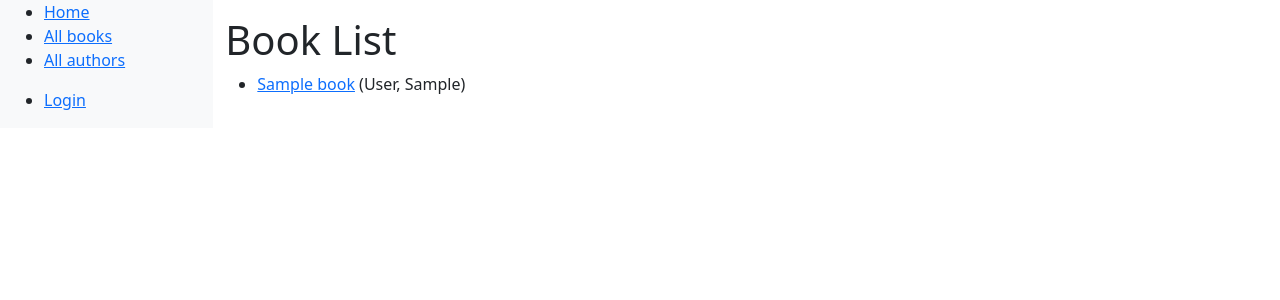
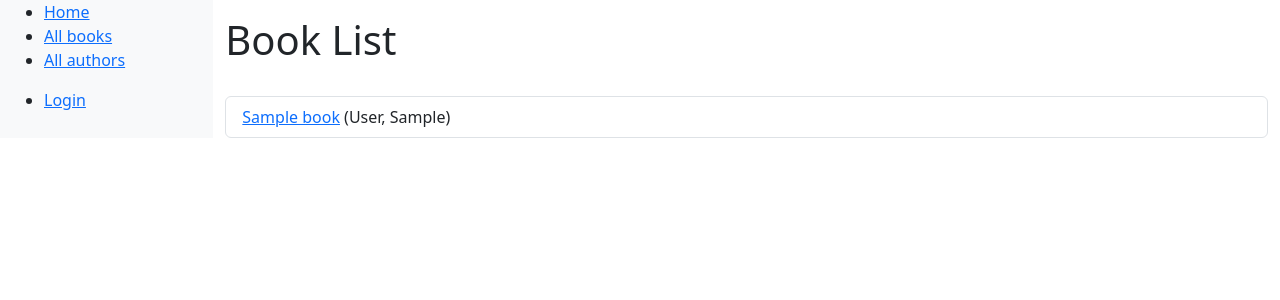
Before and after one commit to Weapon-X6/Dibliothek, a Django app: page /catalog/books/ in a window 1280 px wide. Shown: the top 300 px of the page. Run offline with Django 5.2, Linux system fonts and the light colour scheme; tables that the repository leaves empty hold one stand-in row (values such as "Sample post").

Commit message:
Improve UI on book list

```diff
--- a/catalog/templates/catalog/book_list.html
+++ b/catalog/templates/catalog/book_list.html
@@ -3,9 +3,10 @@
 {% block content %}
 
   <h1>Book List</h1>
-  <ul>
+  <br />
+  <ul  class="list-group">
     {% for book in book_list %}
-      <li>
+      <li class="list-group-item">
         <a href="{{ book.get_absolute_url }}">{{ book.title }}</a>
         ({{book.author}})
       </li>
```
